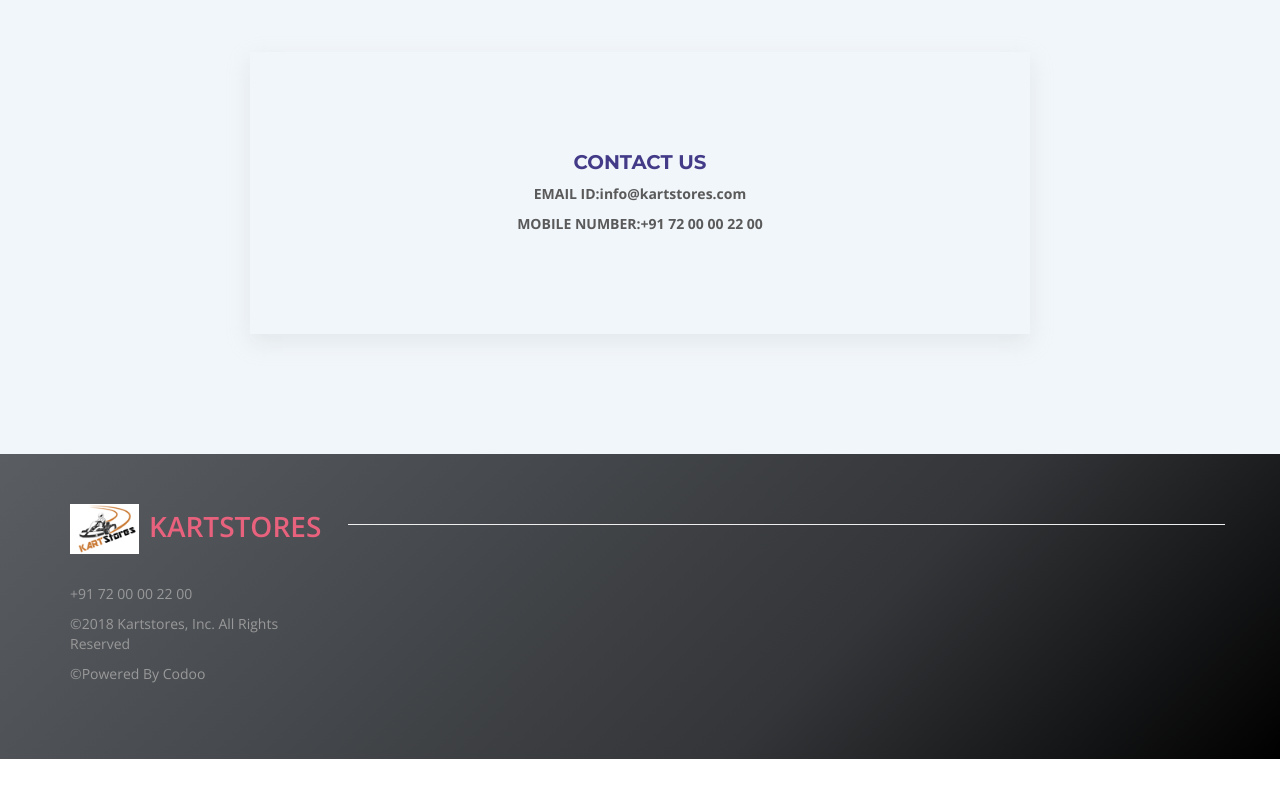
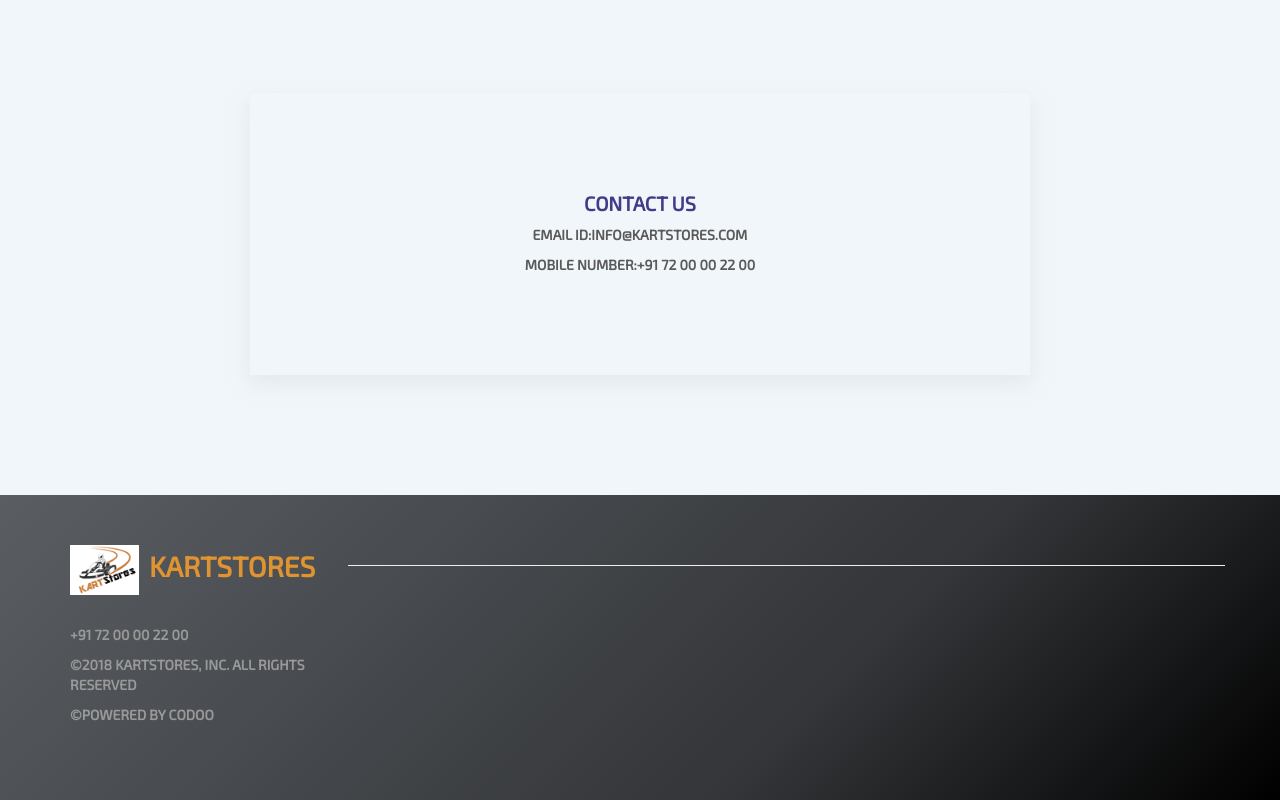
Before and after one commit to kartstores/kartstores.github.io, a plain HTML site: page index.html in a window 1280 px wide. Shown: the part 2816-3616 px from the top of the page. Before the commit the page ends 3575 px from the top, so only its background shows below. Drawn offline with nearby package versions, Linux system fonts and the light colour scheme; a script that the page names is missing; files whose address does not match are found by name; a web font is replaced by a local one.

Commit message:
Add files via upload

```diff
--- a/css/style.css
+++ b/css/style.css
@@ -1,11 +1,11 @@
 /****************************************TYPOGRAPHY ***************************************************/
 body{
-	font-family: 'Open Sans', sans-serif;
+	font-family: 'Exo 2', sans-serif;
 	font-size: 14px;
 	color: #999999;
 }
-h1,h2,h3,h4,h5,h6{
-	font-family: 'Montserrat', sans-serif;
+h1,h2,h3,h4,h5,h6,p{
+	font-family: 'Exo 2', sans-serif;
 	color: #433b88;
 	font-weight: 600;
 	text-transform: uppercase;
@@ -25,7 +25,6 @@ h4{
 p{
 	font-size: 1em;
 	color: #999999;
-
 }
 
 .btn{
@@ -352,7 +351,7 @@ ul.social-list li a:hover, ul.social-list li a:focus{
 	color: #fff;
 }
 .logo-colored{
-	color: #e8617d;
+	color: #df9331;
 }
 .footer-left-content{
 	margin-bottom: 50px;
```
